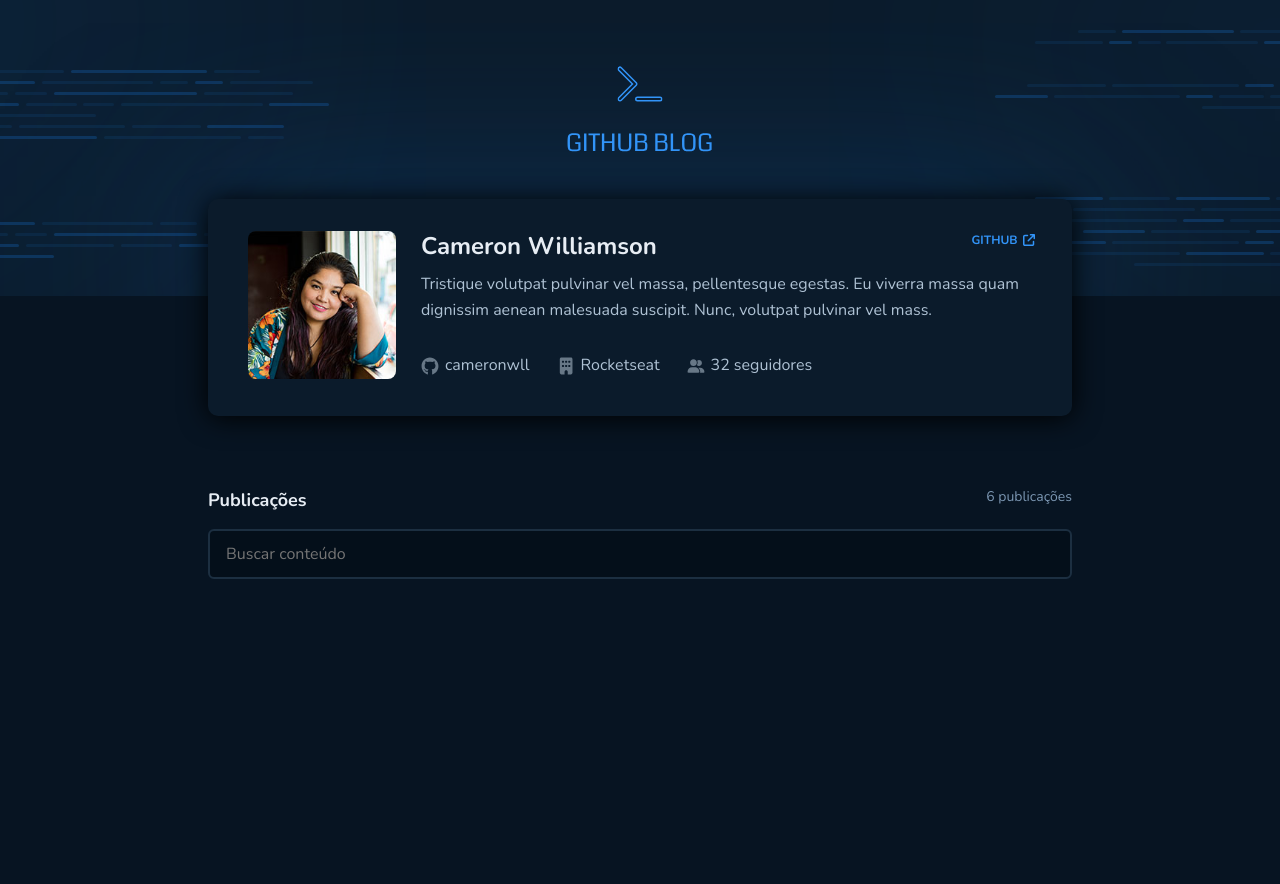
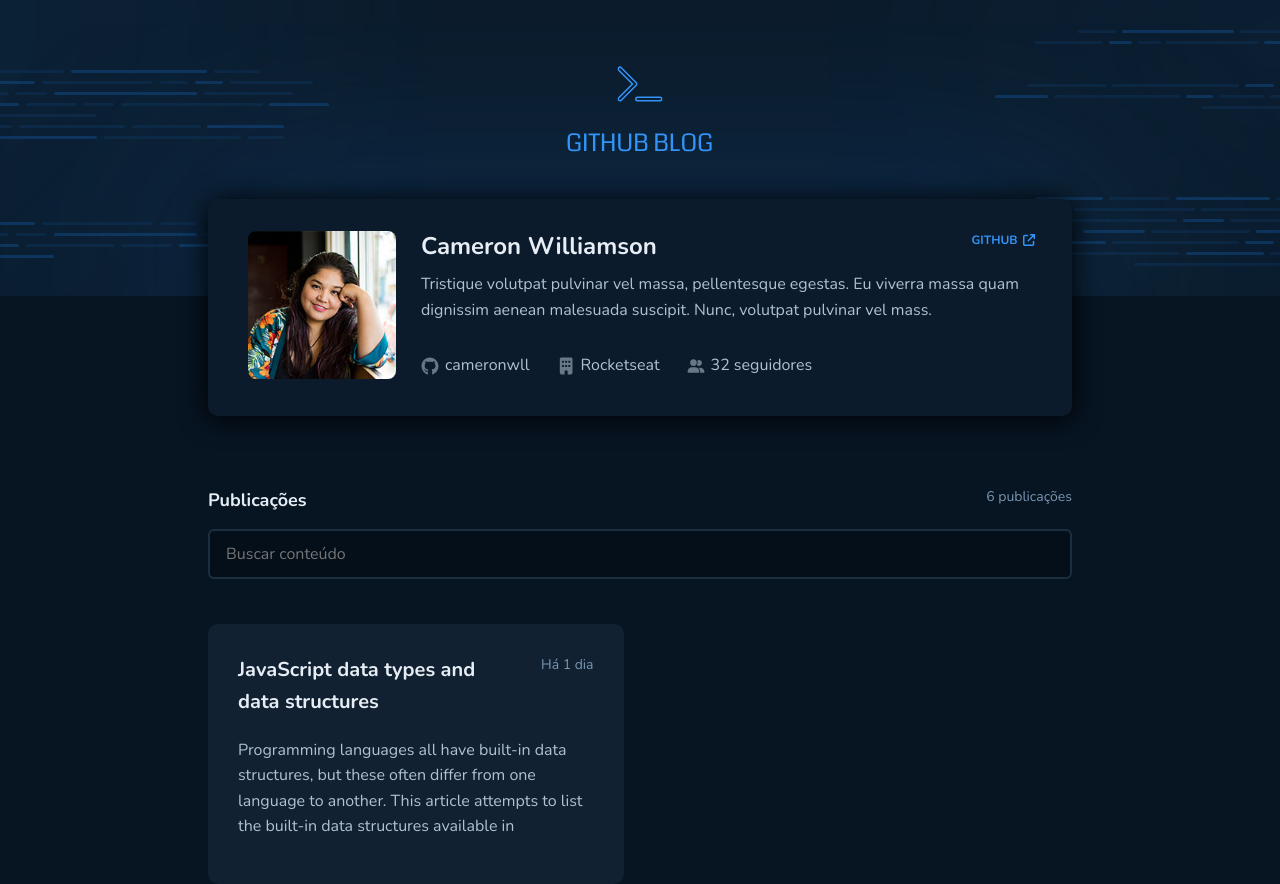
Before and after one commit to Guilherme549/GitHub-Blogs, a React (Vite) app in the folder github-blogs/: page / in a window 1280 px wide. Before the commit the page ends 800 px from the top, so only its background shows below. Built offline with nearby package versions, Linux system fonts and the light colour scheme.

Commit message:
Posts: Created

```diff
--- a/github-blogs/src/Router.tsx
+++ b/github-blogs/src/Router.tsx
@@ -1,12 +1,14 @@
 import { Route, Routes } from "react-router-dom"
 import { DefaultLayout } from "./layoults/DefaultLayout"
 import { BlogProfile } from "./pages/BlogProfile"
+import { PostContent } from "./pages/PostContent"
 
 export function Router(){
     return (
         <Routes>
             <Route path="/" element={ <DefaultLayout />}>
                 <Route path="/" element={ <BlogProfile />} />
+                <Route path="/post" element={ <PostContent />}/>
             </Route>
         </Routes>
     )
--- /dev/null
+++ b/github-blogs/src/pages/BlogProfile/components/Posts/index.tsx
@@ -0,0 +1,20 @@
+import { Link } from "react-router-dom";
+import { Content, Post, Title } from "./styles";
+
+export function Posts(){
+    return (
+        <Post>
+            <Link to='/post'>
+                <Title>
+                    <h3>
+                    JavaScript data types and data structures
+                    </h3>
+                    <span>Há 1 dia</span>
+                </Title>
+                <Content>
+                    <p>Programming languages all have built-in data structures, but these often differ from one language to another. This article attempts to list the built-in data structures available in </p>
+                </Content>
+            </Link>
+        </Post>
+    )
+}
--- /dev/null
+++ b/github-blogs/src/pages/BlogProfile/components/Posts/styles.ts
@@ -0,0 +1,44 @@
+import styled from "styled-components";
+import { mixins } from "../../../../styles/mixins";
+
+export const Post = styled.div`
+
+    width: 26rem;
+    height: 16.25rem;
+    padding: 30px;
+
+    background-color: ${props => props.theme.colors["base-post"]};
+    border-radius: 10px;
+
+    a {
+        text-decoration: none;
+        color: inherit;
+    }
+
+`
+
+export const Title = styled.div`
+    display: flex;
+    justify-content: space-between;
+
+    h3 {
+        ${mixins.fonts.titleM}
+        color: ${props => props.theme.colors["base-title"]};
+        width: 283px;
+        height: 64px;
+    }
+
+    span {
+        ${mixins.fonts.textS}
+        color: ${props => props.theme.colors["base-span"]};
+        height: 22px;
+        width: 53px;
+    }
+`
+
+export const Content = styled.div`
+    ${mixins.fonts.textM}
+
+    margin: 20px 0px;
+
+`
--- a/github-blogs/src/pages/BlogProfile/components/SearchPostForm/styles.ts
+++ b/github-blogs/src/pages/BlogProfile/components/SearchPostForm/styles.ts
@@ -3,7 +3,7 @@
 
 export const SearchPostFormContainer = styled.form`
     width: 54rem;
-
+    margin: 0 0 45px;
     input {
         ${mixins.fonts.textM}
         width: 100%;
@@ -16,7 +16,7 @@
         border: 2px solid ${props => props.theme.colors["base-border"]};
         border-radius: 6px;
 
-        &:active {
+        &:focus {
             color: ${props => props.theme.colors["base-text"]};
             border-color: ${props => props.theme.colors.blue};
         }
--- a/github-blogs/src/pages/BlogProfile/index.tsx
+++ b/github-blogs/src/pages/BlogProfile/index.tsx
@@ -3,6 +3,7 @@
 import { FontAwesomeIcon } from "@fortawesome/react-fontawesome";
 import { faArrowUpRightFromSquare } from "@fortawesome/free-solid-svg-icons";
 import { SearchPostForm } from "./components/SearchPostForm";
+import { Posts } from "./components/Posts";
 
 
 export function BlogProfile(){
@@ -43,6 +44,7 @@
             <span>6 publicações</span>
         </SectionTitle>
         <SearchPostForm />
+        <Posts />
 
         </>
     )
--- a/github-blogs/src/pages/BlogProfile/styles.ts
+++ b/github-blogs/src/pages/BlogProfile/styles.ts
@@ -67,7 +67,7 @@
     }
 `
 
-// Post
+// Posts
 
 
 export const SectionTitle = styled.div`
--- /dev/null
+++ b/github-blogs/src/pages/PostContent/index.tsx
@@ -0,0 +1,5 @@
+export function PostContent(){
+    return(
+        <h1>postcontent</h1>
+    )
+}
```
Also changed, not shown: github-blogs/src/pages/PostContent/styles.ts (added).
